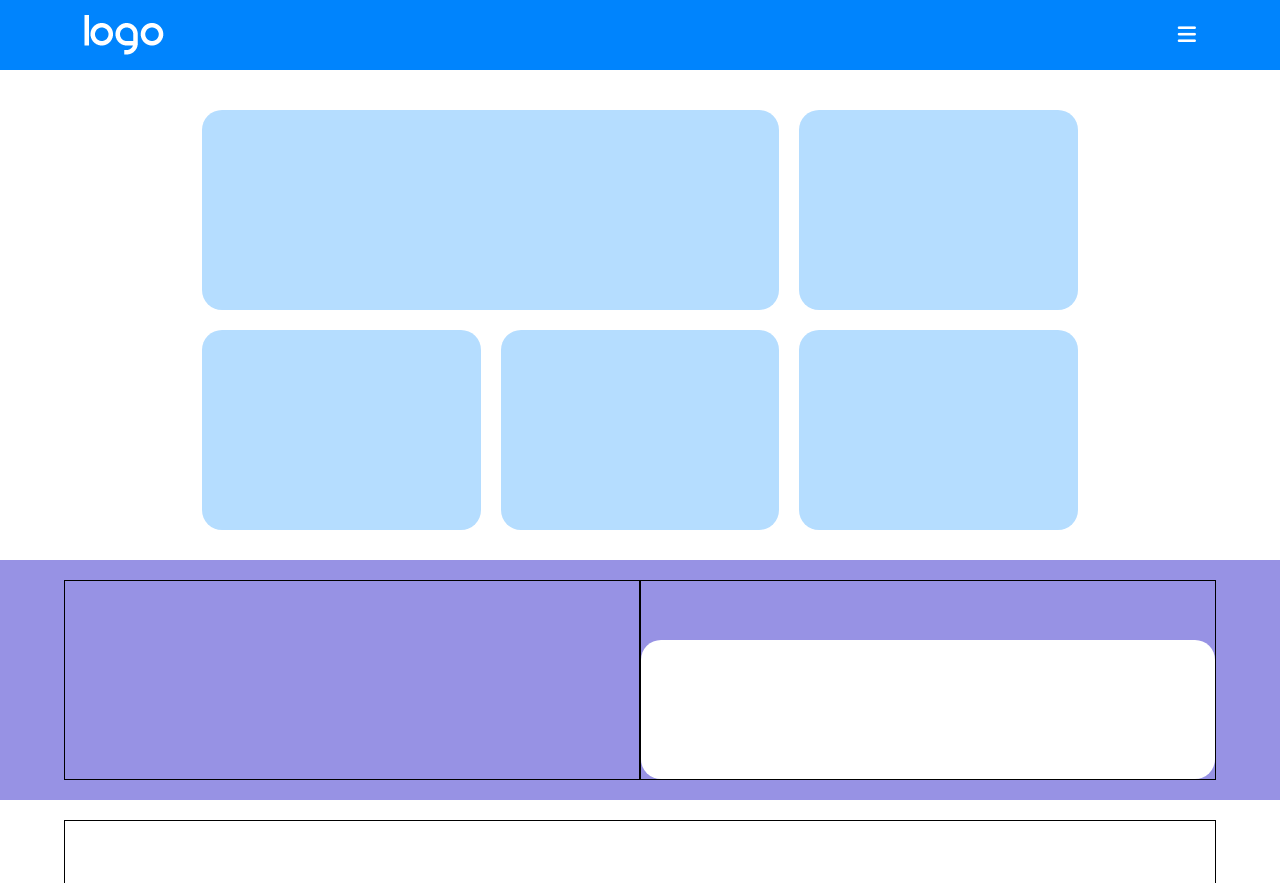
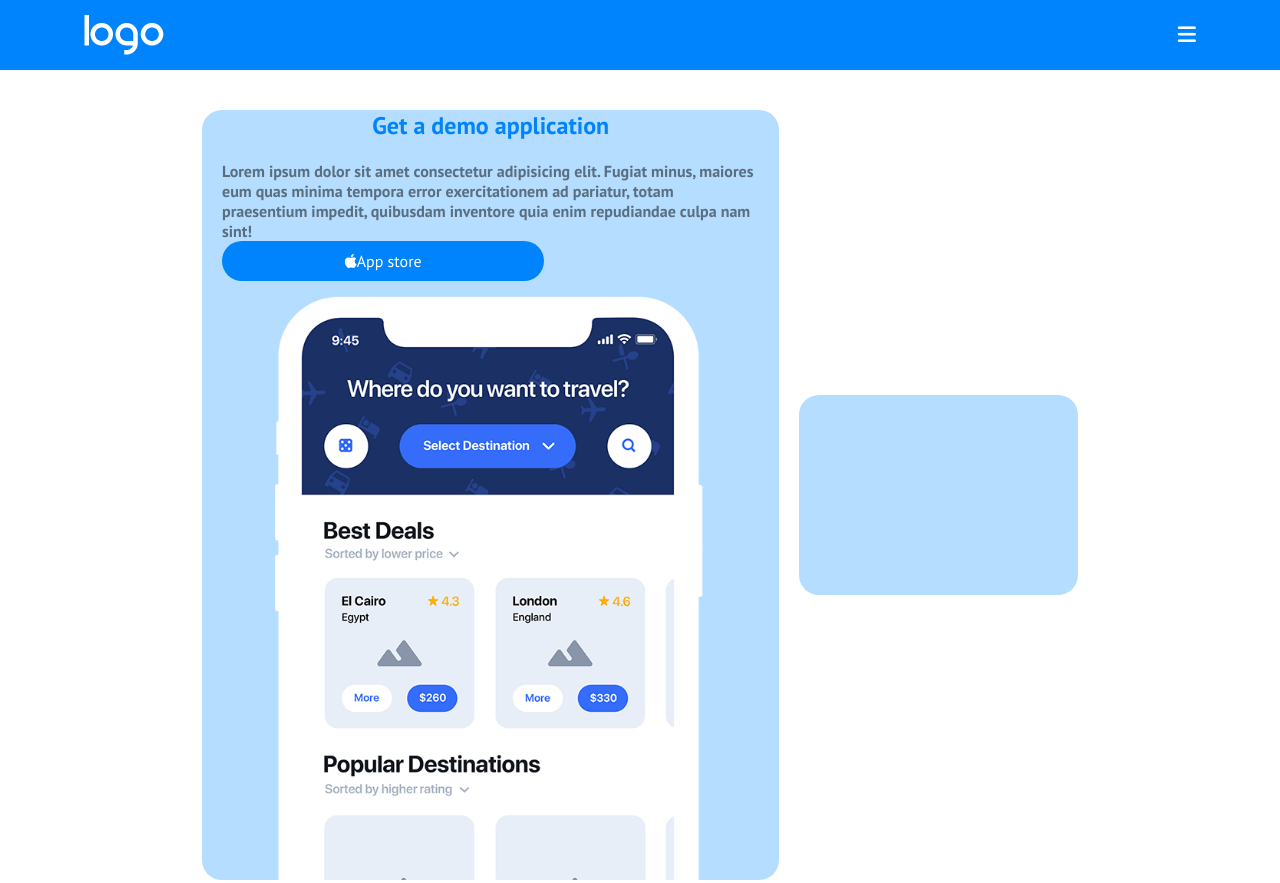
Before and after one commit to renatoirina/htmlcss-responsive-layout, a plain HTML site: page index.html in a window 1280 px wide. Shown: the top 883 px of the page. Drawn offline with Linux system fonts and the light colour scheme.

Commit message:
feat: init fill the big-column

```diff
--- a/css/style.css
+++ b/css/style.css
@@ -102,18 +102,26 @@ a {
 
 /* bigcol */
 .big-column {
+    display: flex;
+    flex-direction: column;
+    align-items: left;
+
     background-color: var(--light-blue);
     border-radius: 20px;
     width: 100%;
     margin: 10px;
-    height: 200px;
+
+    /* DEBUG */
+    /* height: 200px; */
 }
 
 .big-column a {
     text-decoration: none;
+    text-align: center;
 }
 
 .big-column-button {
+    text-align: center;
     background-color: var(--primary-color);
     color: white;
     padding: 10px 10px;
@@ -128,11 +136,23 @@ a {
     border-radius: 20px;
     width: 100%;
     margin: 10px;
+
+    /* DEBUG */
     height: 200px;
 }
 
 .column-grow {
     flex-grow: 0;
+}
+
+.big-column h2, .column h2 {
+    color: var(--primary-color);
+    text-align: center;
+}
+.big-column p, .column p {
+    color: #5a6e7f;
+    font-weight: bold;
+    padding-top: 20px;
 }
 
 /* PLANNING */
--- a/index.html
+++ b/index.html
@@ -46,13 +46,32 @@
         <!-- HERO -->
         <section id="land" class="page-hero">
             <div class="hero-columns wrapper">
+                <!-- BIG COLUMN -->
                 <div class="big-column column-grow padding-y-20">
-
+                    <!-- GET A DEMO APPLICATION -->
+                    <h2>Get a demo application</h2>
+                    <p>
+                        Lorem ipsum dolor sit amet consectetur adipisicing elit. Fugiat minus, maiores eum quas minima tempora error exercitationem ad pariatur, totam praesentium impedit, quibusdam inventore quia enim repudiandae culpa nam sint!
+                    </p>
+                    <a href="" class="big-column-button"><i class="fa-brands fa-apple"></i>App store</a>
+                    <img src="./img/phone.png" alt="">
                 </div>
-                <div class="column padding-y-20"></div>
-                <div class="column padding-y-20"></div>
-                <div class="column padding-y-20"></div>
-                <div class="column padding-y-20"></div>
+                <!-- COLUMN -->
+                <div class="column padding-y-20">
+                    <!-- CLEAN CODE -->
+                </div>
+                <!-- COLUMN -->
+                <div class="column padding-y-20">
+                    <!-- WEB DESIGN -->
+                </div>
+                <!-- COLUMN -->
+                <div class="column padding-y-20">
+                    <!-- DEVELOPMENT -->
+                </div>
+                <!-- COLUMN -->
+                <div class="column padding-y-20">
+                    <!-- BRANDING -->
+                </div>
             </div>
         </section>
         <!-- /HERO -->
```
